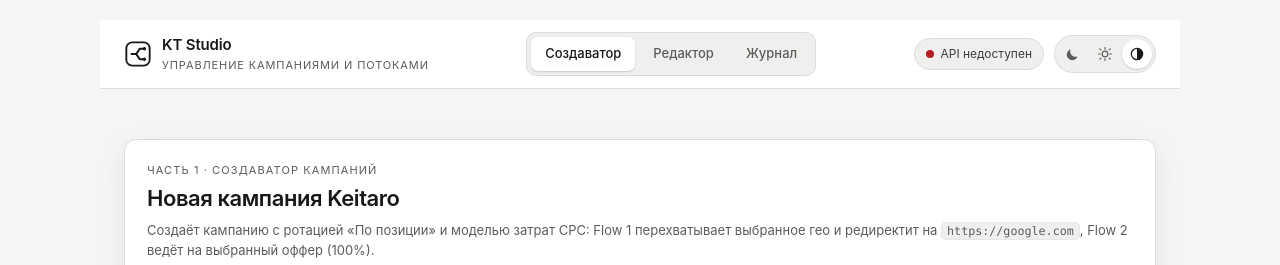
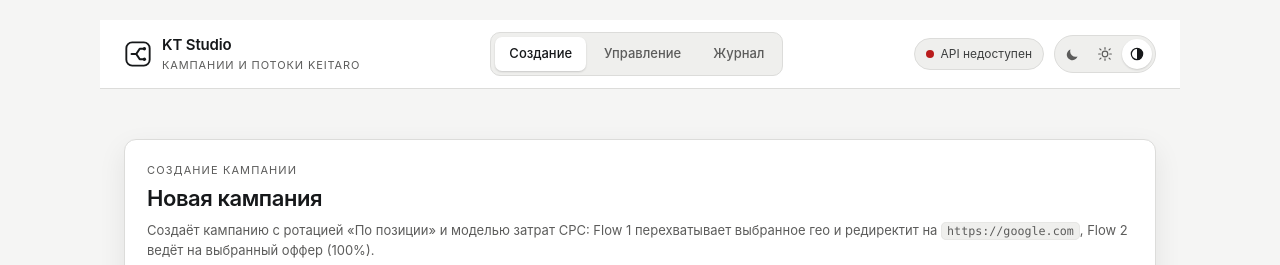
Before and after one commit to SlavaKlkv/keitaro-campaign-manager, a React (Vite) app in the folder frontend/: page / in a window 1280 px wide. Shown: the top 265 px of the page. Built offline with nearby package versions, Linux system fonts and the light colour scheme; no server answers.

Commit message:
refactor: clarify campaign navigation labels
Названия вкладок и заголовков описывают действия пользователя и не повторяют подпись под брендом.

```diff
--- a/frontend/src/App.tsx
+++ b/frontend/src/App.tsx
@@ -73,7 +73,7 @@ export function App() {
           <Logo />
           <span className="brand-text">
             <strong>KT Studio</strong>
-            <small>Управление кампаниями и потоками</small>
+            <small>Кампании и потоки Keitaro</small>
           </span>
         </a>
 
@@ -83,14 +83,14 @@ export function App() {
             className={`nav-tab ${tab === "creator" ? "active" : ""}`}
             onClick={() => setTab("creator")}
           >
-            Создаватор
+            Создание
           </button>
           <button
             type="button"
             className={`nav-tab ${tab === "editor" ? "active" : ""}`}
             onClick={() => setTab("editor")}
           >
-            Редактор
+            Управление
           </button>
           <button
             type="button"
--- a/frontend/src/components/CampaignCreator.tsx
+++ b/frontend/src/components/CampaignCreator.tsx
@@ -133,8 +133,8 @@ export function CampaignCreator({
       <section className="card">
         <div className="card-head">
           <div>
-            <p className="eyebrow">Часть 1 · Создаватор кампаний</p>
-            <h1 className="page-title">Новая кампания Keitaro</h1>
+            <p className="eyebrow">Создание кампании</p>
+            <h1 className="page-title">Новая кампания</h1>
             <p className="muted-copy">
               Создаёт кампанию с ротацией «По позиции» и моделью затрат CPC:
               Flow 1 перехватывает выбранное гео и редиректит на{" "}
@@ -373,7 +373,7 @@ export function CampaignCreator({
                 className="btn btn-primary"
                 onClick={() => onOpenInEditor(createdResult.id)}
               >
-                Открыть в редакторе
+                Настроить кампанию
               </button>
             </div>
           </div>
--- a/frontend/src/components/CampaignEditor.tsx
+++ b/frontend/src/components/CampaignEditor.tsx
@@ -374,8 +374,8 @@ export function CampaignEditor({
       <section className="card">
         <div className="card-head">
           <div>
-            <p className="eyebrow">Часть 2 · Редактор кампании</p>
-            <h1 className="page-title">Управление потоками и долями офферов</h1>
+            <p className="eyebrow">Настройка кампании</p>
+            <h1 className="page-title">Потоки и офферы кампании</h1>
             <p className="muted-copy">
               Изменяйте состав и доли офферов в черновике с мгновенным
               пересчётом до 100%, затем отправляйте изменения через{" "}
```
